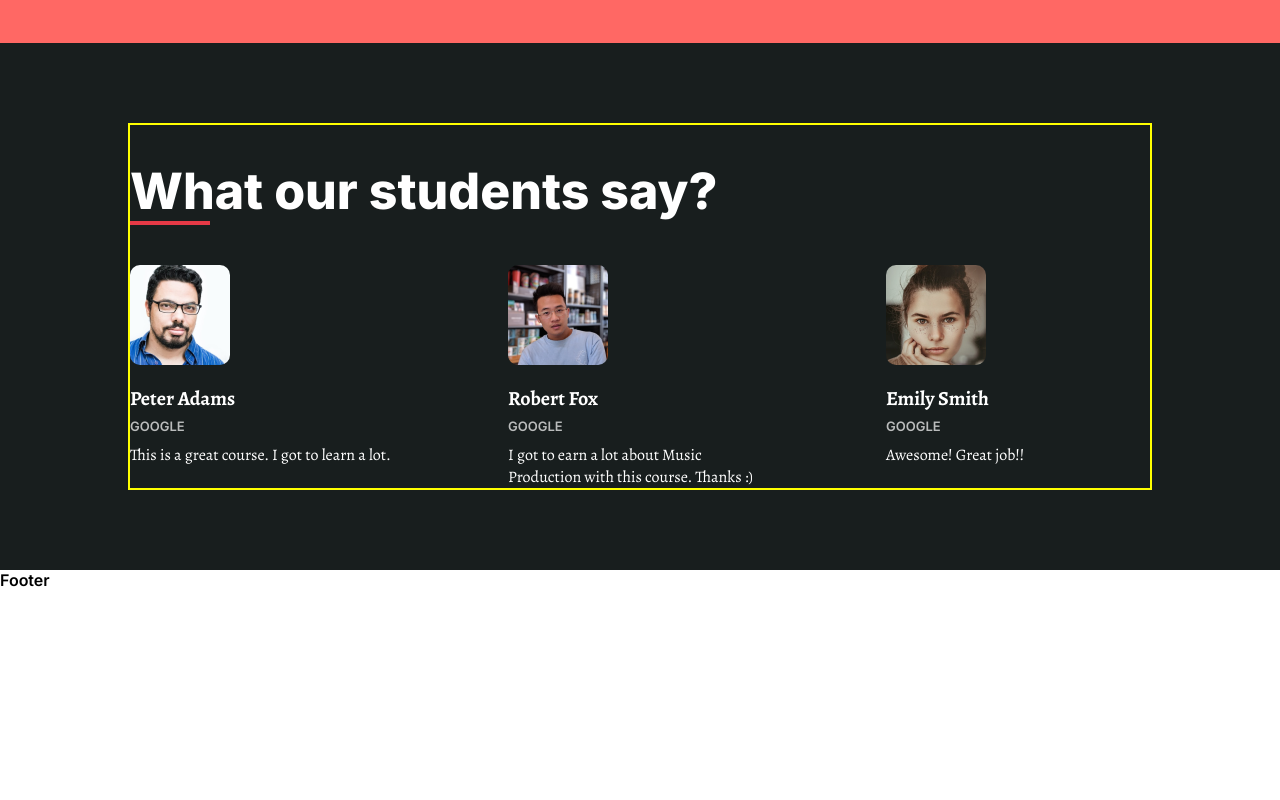
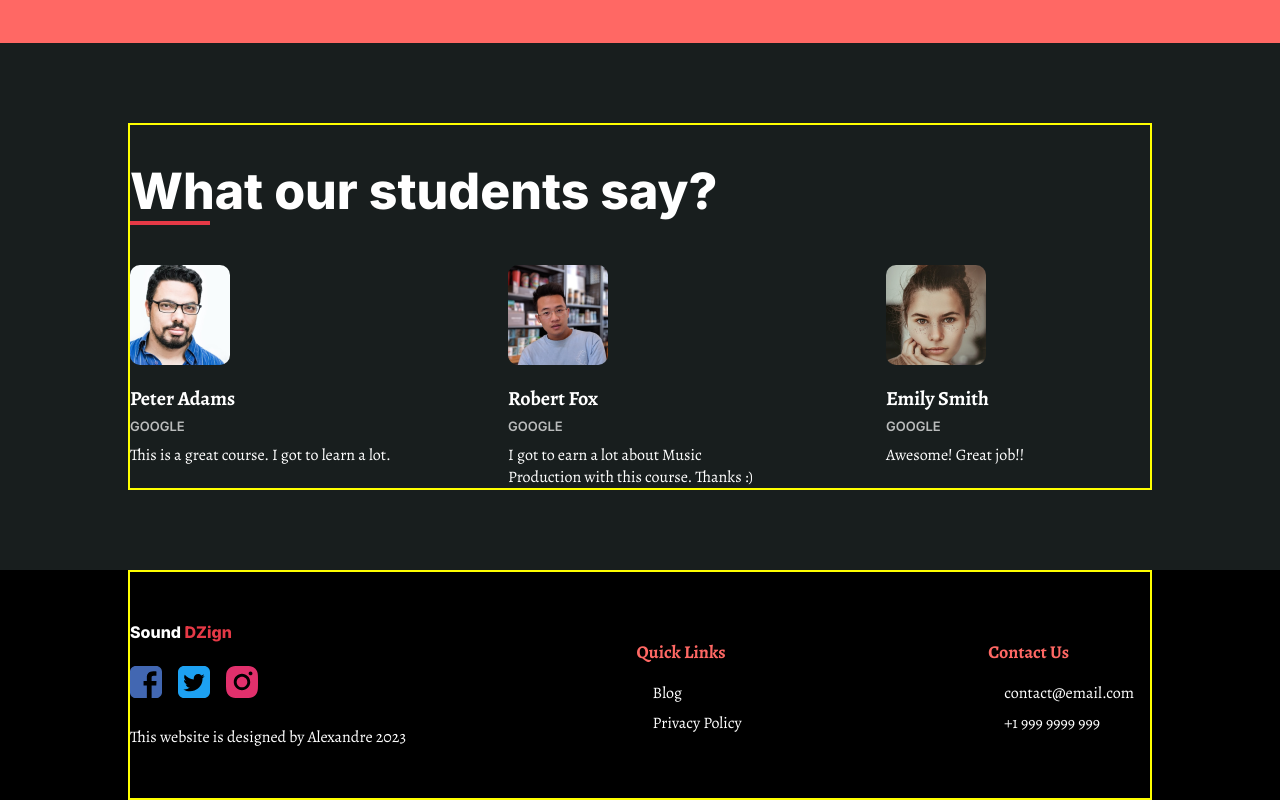
Before and after one commit to alexangria1992/music-course-website, a React (Vite) app in the folder front-end/: page / in a window 1280 px wide. Shown: the part 2366-3166 px from the top of the page. Before the commit the page ends 2956 px from the top, so only its background shows below. Built offline with nearby package versions, Linux system fonts and the light colour scheme.

Commit message:
Footer Component

```diff
--- a/front-end/src/components/Footer/Footer.css
+++ b/front-end/src/components/Footer/Footer.css
@@ -0,0 +1,45 @@
+footer .content-container {
+  padding: 50px 0;
+  justify-content: space-between;
+}
+
+footer .social-icons {
+  display: flex;
+  gap: 16px;
+  margin: 24px 0;
+}
+
+footer .copyright {
+  font-family: "Alegreya";
+  font-weight: 400;
+  font-size: 16px;
+  color: #fff;
+}
+
+footer a {
+  color: #fff;
+}
+
+footer a:hover {
+  text-decoration: underline;
+}
+
+footer h3 {
+  color: var(--pink-color);
+  font-family: "Alegreya";
+  font-weight: 700;
+  font-size: 18px;
+}
+
+footer .links ul {
+  list-style: none;
+  padding: 0;
+  margin: 0;
+}
+
+footer .links ul li {
+  font-family: "Alegreya";
+  font-weight: 400;
+  font-size: 16px;
+  margin: 8px 16px;
+}
--- a/front-end/src/components/Footer/Footer.jsx
+++ b/front-end/src/components/Footer/Footer.jsx
@@ -1,8 +1,64 @@
 import React from "react";
 import "./Footer.css";
+import { facebookLogo, instagramLogo, twitterLogo } from "../../assets";
 
 const Footer = () => {
-  return <div>Footer</div>;
+  return (
+    <footer className="black">
+      <div className="wrapper">
+        <div className="content-container">
+          <div className="links">
+            <a href="" className="logo">
+              Sound <span className="red">DZign</span>
+            </a>
+
+            <div className="social-icons">
+              <a href="">
+                <img src={facebookLogo} alt="" />
+              </a>
+
+              <a href="">
+                <img src={twitterLogo} alt="" />
+              </a>
+
+              <a href="">
+                <img src={instagramLogo} alt="" />
+              </a>
+            </div>
+
+            <div className="copyright">
+              This website is designed by Alexandre 2023
+            </div>
+          </div>
+
+          <div className="links">
+            <h3>Quick Links</h3>
+            <ul>
+              <li>
+                <a href="">Blog</a>
+              </li>
+
+              <li>
+                <a href="">Privacy Policy</a>
+              </li>
+            </ul>
+          </div>
+
+          <div className="links">
+            <h3>Contact Us</h3>
+            <ul>
+              <li>
+                <a href="">contact@email.com</a>
+              </li>
+              <li>
+                <a href="">+1 999 9999 999</a>
+              </li>
+            </ul>
+          </div>
+        </div>
+      </div>
+    </footer>
+  );
 };
 
 export default Footer;
```
